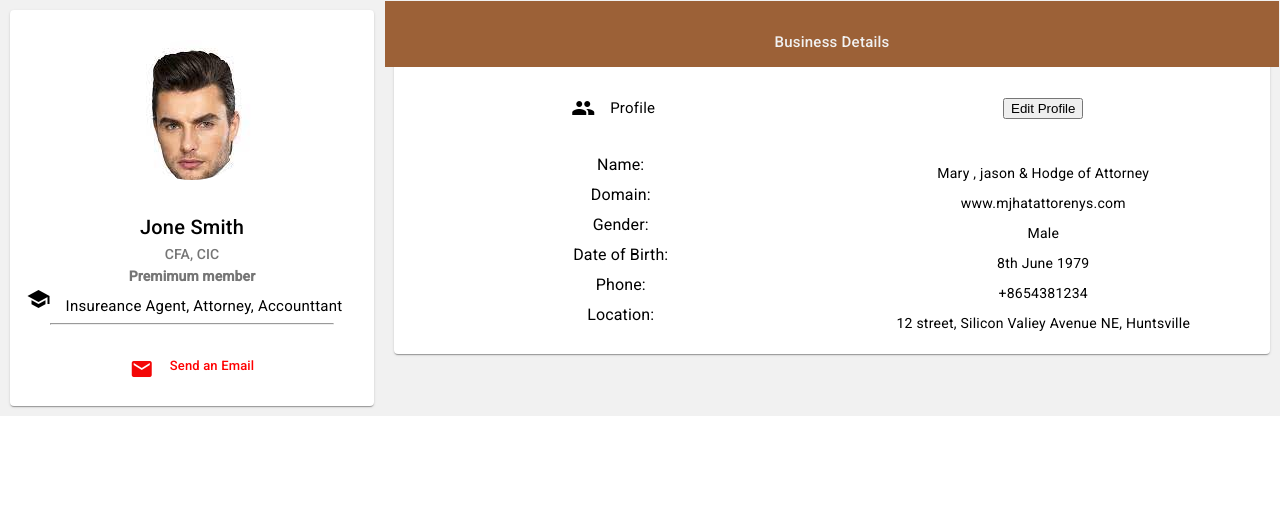
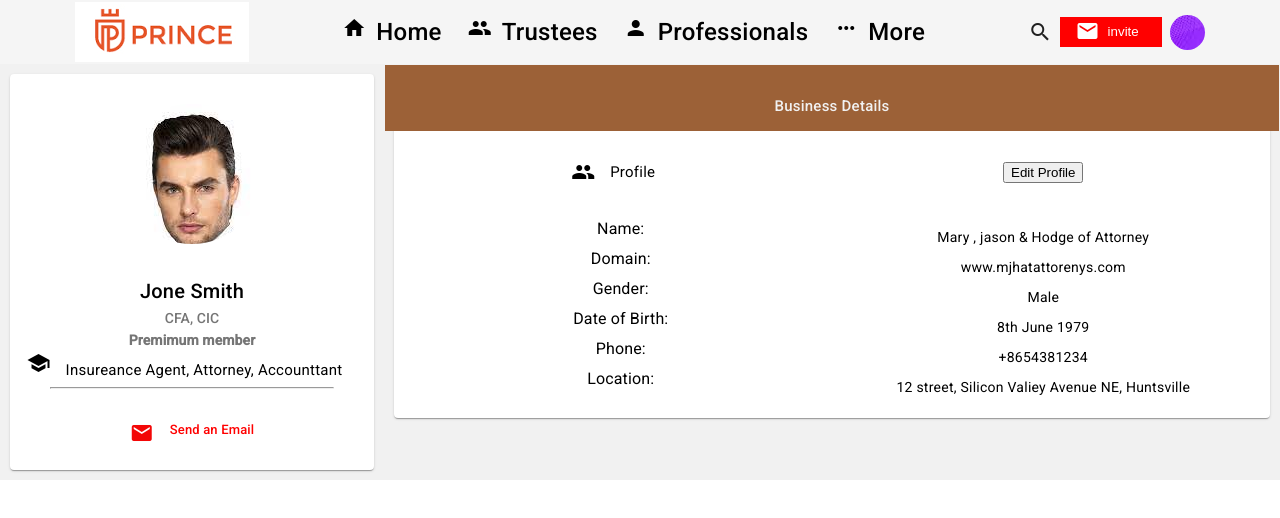
Before and after one commit to vinay2412/mat_app, an Angular app: page / in a window 1280 px wide. Shown: the top 518 px of the page. Built offline with nearby package versions, Linux system fonts and the light colour scheme.

Commit message:
progress

```diff
--- a/src/app/component/header/header.component.html
+++ b/src/app/component/header/header.component.html
@@ -1,4 +1,4 @@
-<!-- <mat-toolbar>
+<mat-toolbar>
   <img src="assets/1.png" />
 
   <div class="spacer"></div>
@@ -13,4 +13,4 @@
     <mat-icon>email</mat-icon> <span>invite</span>
   </button>
   <div mat-card-avatar class="example-header-image"></div>
-</mat-toolbar> -->
+</mat-toolbar>
```
